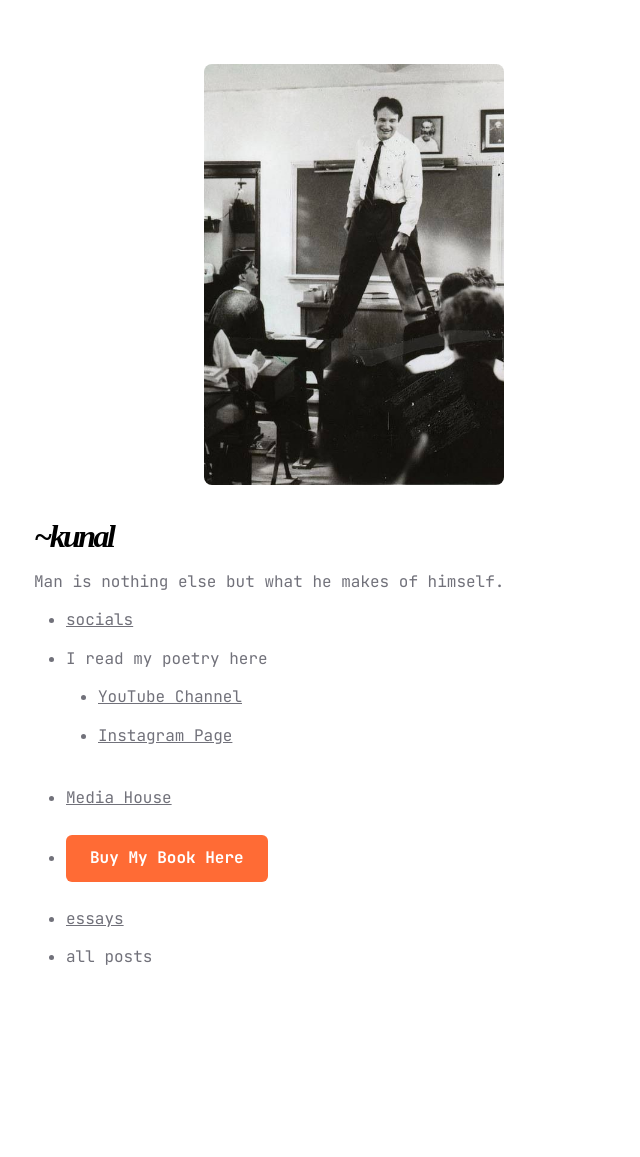
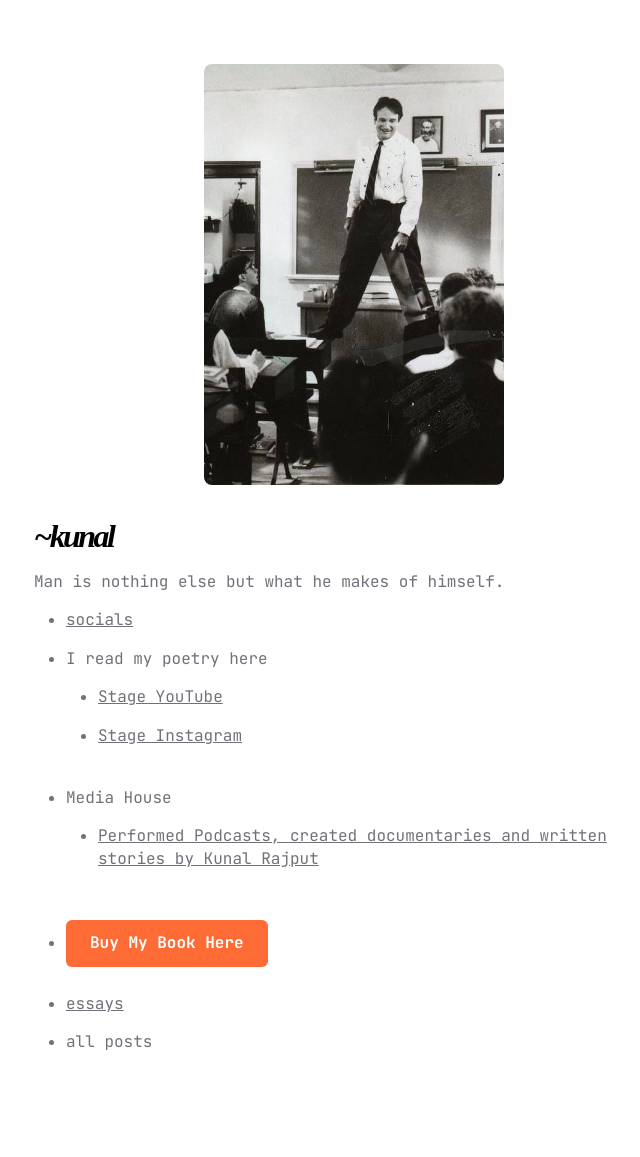
Before and after one commit to yagna2652/kunalrajput.ink, a Jekyll site: the page built from index.markdown, in a window 1280 px wide. Shown: the whole page, without its empty margins (286-926 px from the left). Built offline with Jekyll 4.4.1, drawn with Linux system fonts in a browser that asks for light colours; some web fonts are replaced; before the commit the page ends 1073 px from its top, so only the background shows below that.

Commit message:
Refine menu structure: Update poetry and media sections
- Rename YouTube Channel to 'Stage YouTube' and Instagram Page to 'Stage Instagram'
- Remove URL from Media House to make it non-clickable header
- Add descriptive subtitle under Media House linking to Poppedia YouTube
- Improve navigation consistency with organized sub-menus

```diff
--- a/_data/menu.yml
+++ b/_data/menu.yml
@@ -7,12 +7,14 @@ entries:
     url: /socials.html
   - title: I read my poetry here
     entries:
-      - title: YouTube Channel
+      - title: Stage YouTube
         url: https://youtube.com/@stage.channel
-      - title: Instagram Page
+      - title: Stage Instagram
         url: https://www.instagram.com/stage.channel
   - title: Media House
-    url: /media-house.html
+    entries:
+      - title: Performed Podcasts, created documentaries and written stories by Kunal Rajput
+        url: https://youtube.com/@poppedia
   - title: Buy My Book Here
     url: https://amzn.in/d/40WqfG8
 
```
